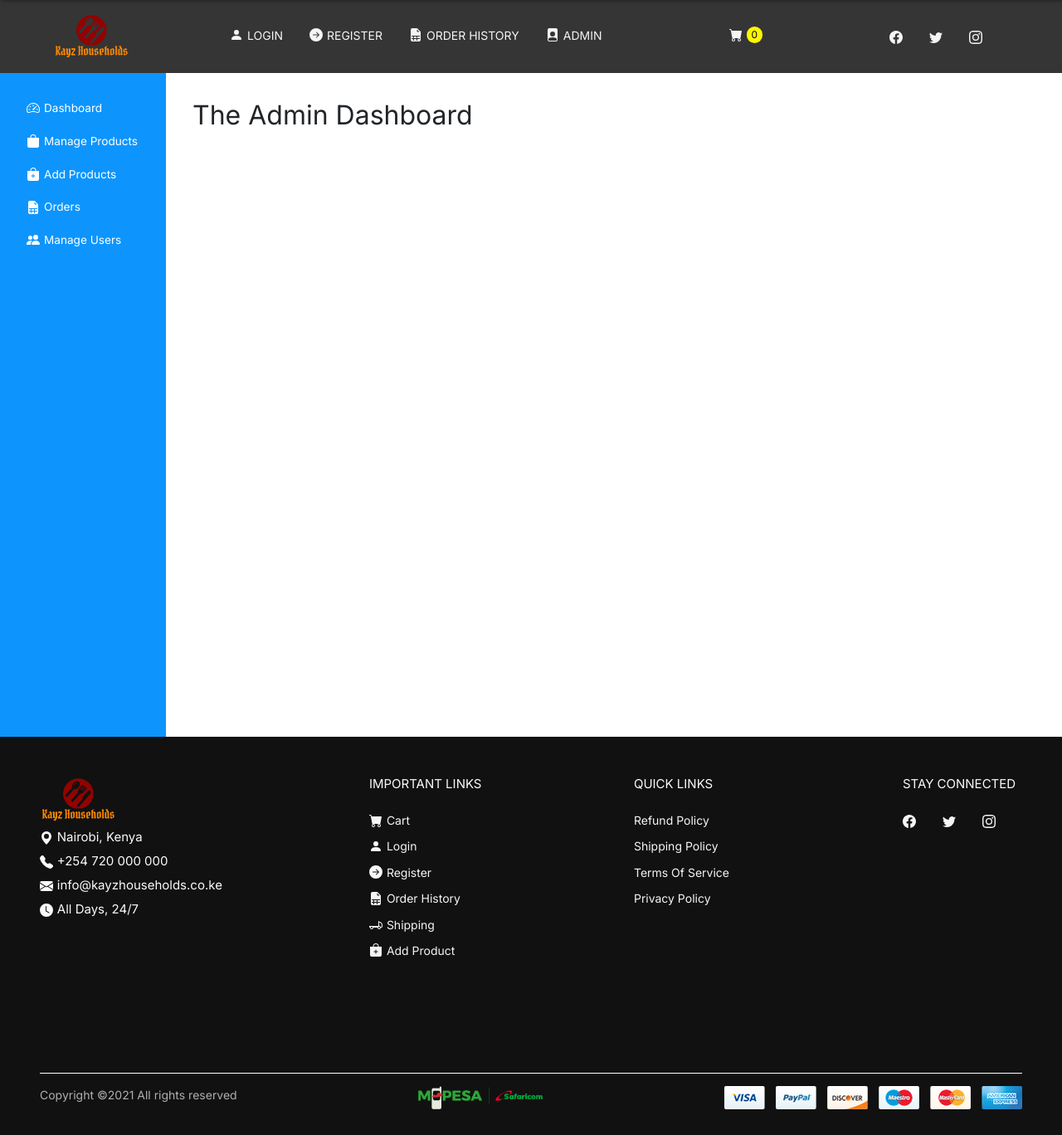
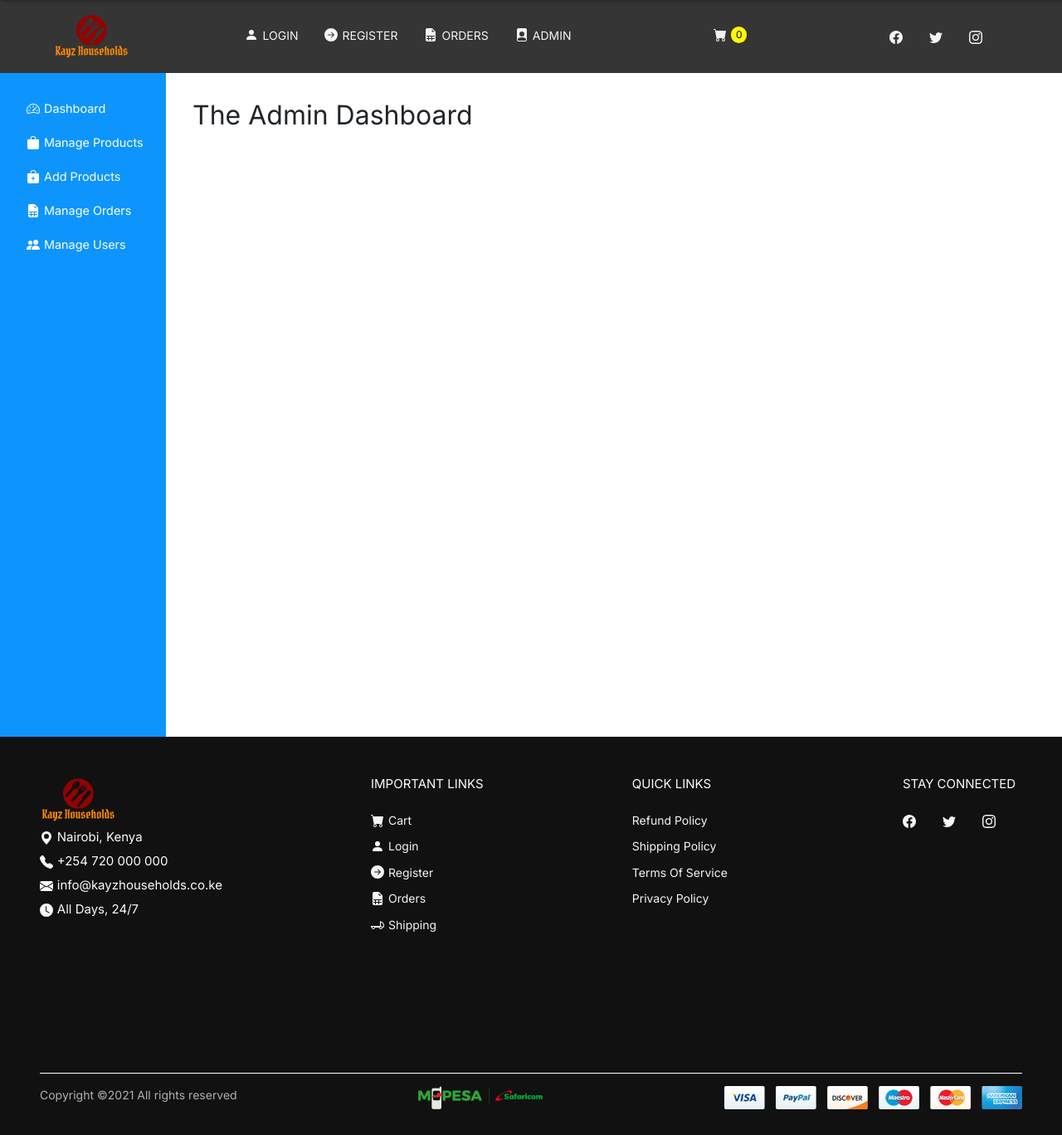
Before and after one commit to chaoocharles/kayz-households, a React (Create React App) app: page /admin-dashboard in a window 1280 px wide. Shown: the whole page at 83% size. Built offline with nearby package versions, Linux system fonts and the light colour scheme.

Commit message:
links update

```diff
--- a/src/components/admin/AdminDashboard.jsx
+++ b/src/components/admin/AdminDashboard.jsx
@@ -4,6 +4,9 @@ import { Route, Switch, useRouteMatch } from "react-router-dom";
 import Dashboard from "./Dashboard";
 import AdminNav from "./adminNav/AdminNav";
 import AddProduct from "../products/AddProduct";
+import ManageProducts from "../products/ManageProducts";
+import ManageOrders from "../orders/ManageOrders";
+import ManageUsers from "../users/ManageUsers";
 
 import "./AdminDashboard.css";
 
@@ -17,7 +20,10 @@ const AdminDashboard = () => {
           <div className="content">
             <Switch>
               <Route exact path={path} component={Dashboard} />
+              <Route exact path={`${path}/manageproducts`} component={ManageProducts} />
               <Route exact path={`${path}/addproduct`} component={AddProduct} />
+              <Route exact path={`${path}/manageorders`} component={ManageOrders} />
+              <Route exact path={`${path}/manageusers`} component={ManageUsers} />
             </Switch>
           </div>
         </div>
--- a/src/components/admin/adminNav/AdminNav.css
+++ b/src/components/admin/adminNav/AdminNav.css
@@ -7,7 +7,7 @@
 .admin-nav a {
   text-decoration: none;
   color: rgb(255, 255, 255);
-  font-size: 0.85rem;
+  font-size: 0.9rem;
   display: inline-block;
   text-transform: capitalize;
   position: relative;
--- a/src/components/admin/adminNav/AdminNav.jsx
+++ b/src/components/admin/adminNav/AdminNav.jsx
@@ -26,7 +26,7 @@ const AdminNav = ({ url }) => {
             <span>Dashboard</span>
           </span>
         </Link>
-        <Link to={`${url}`}>
+        <Link to={`${url}/manageproducts`}>
           <span className="center-items-v">
             <svg
               xmlns="http://www.w3.org/2000/svg"
@@ -59,7 +59,7 @@ const AdminNav = ({ url }) => {
             <span>Add Products</span>
           </span>
         </Link>
-        <Link to={`${url}`}>
+        <Link to={`${url}/manageorders`}>
           <span className="center-items-v">
             <svg
               xmlns="http://www.w3.org/2000/svg"
@@ -72,10 +72,10 @@ const AdminNav = ({ url }) => {
               <path d="M6 12v-2h3v2H6z" />
               <path d="M9.293 0H4a2 2 0 0 0-2 2v12a2 2 0 0 0 2 2h8a2 2 0 0 0 2-2V4.707A1 1 0 0 0 13.707 4L10 .293A1 1 0 0 0 9.293 0zM9.5 3.5v-2l3 3h-2a1 1 0 0 1-1-1zM3 9h10v1h-3v2h3v1h-3v2H9v-2H6v2H5v-2H3v-1h2v-2H3V9z" />
             </svg>
-            <span>Orders</span>
+            <span>Manage Orders</span>
           </span>
         </Link>
-        <Link to={`${url}`}>
+        <Link to={`${url}/manageusers`}>
           <span className="center-items-v">
             <svg
               xmlns="http://www.w3.org/2000/svg"
--- a/src/components/layout/Footer.jsx
+++ b/src/components/layout/Footer.jsx
@@ -135,7 +135,7 @@ const Footer = () => {
                     <path d="M6 12v-2h3v2H6z" />
                     <path d="M9.293 0H4a2 2 0 0 0-2 2v12a2 2 0 0 0 2 2h8a2 2 0 0 0 2-2V4.707A1 1 0 0 0 13.707 4L10 .293A1 1 0 0 0 9.293 0zM9.5 3.5v-2l3 3h-2a1 1 0 0 1-1-1zM3 9h10v1h-3v2h3v1h-3v2H9v-2H6v2H5v-2H3v-1h2v-2H3V9z" />
                   </svg>
-                  <span>Order History</span>
+                  <span>Orders</span>
                 </span>
               </a>
               <a href="#" onClick={() => window.scrollTo(0, 0)}>
@@ -153,24 +153,6 @@ const Footer = () => {
                   <span>Shipping</span>
                 </span>
               </a>
-              <Link to="/addproduct" onClick={() => window.scrollTo(0, 0)}>
-                <span className="center-items-v">
-                  <svg
-                    xmlns="http://www.w3.org/2000/svg"
-                    width="16"
-                    height="16"
-                    fill="currentColor"
-                    className="bi bi-bag-plus-fill"
-                    viewBox="0 0 16 16"
-                  >
-                    <path
-                      fill-rule="evenodd"
-                      d="M10.5 3.5a2.5 2.5 0 0 0-5 0V4h5v-.5zm1 0V4H15v10a2 2 0 0 1-2 2H3a2 2 0 0 1-2-2V4h3.5v-.5a3.5 3.5 0 1 1 7 0zM8.5 8a.5.5 0 0 0-1 0v1.5H6a.5.5 0 0 0 0 1h1.5V12a.5.5 0 0 0 1 0v-1.5H10a.5.5 0 0 0 0-1H8.5V8z"
-                    />
-                  </svg>
-                  <span>Add Product</span>
-                </span>
-              </Link>
             </div>
           </div>
           <div>
--- a/src/components/layout/navBar/NavLinks.jsx
+++ b/src/components/layout/navBar/NavLinks.jsx
@@ -47,7 +47,7 @@ const NavLinks = () => {
             <path d="M6 12v-2h3v2H6z" />
             <path d="M9.293 0H4a2 2 0 0 0-2 2v12a2 2 0 0 0 2 2h8a2 2 0 0 0 2-2V4.707A1 1 0 0 0 13.707 4L10 .293A1 1 0 0 0 9.293 0zM9.5 3.5v-2l3 3h-2a1 1 0 0 1-1-1zM3 9h10v1h-3v2h3v1h-3v2H9v-2H6v2H5v-2H3v-1h2v-2H3V9z" />
           </svg>
-          <span>Order History</span>
+          <span>Orders</span>
         </span>
       </a>
       <Link to="/admin-dashboard" onClick={() => window.scrollTo(0, 0)}>
--- /dev/null
+++ b/src/components/orders/ManageOrders.jsx
@@ -0,0 +1,11 @@
+import React from "react";
+
+const ManageOrders = () => {
+  return (
+    <>
+      <h2>Manage Orders</h2>
+    </>
+  );
+};
+
+export default ManageOrders;
--- /dev/null
+++ b/src/components/products/ManageProducts.jsx
@@ -0,0 +1,11 @@
+import React from "react";
+
+const ManageProducts = () => {
+  return (
+    <>
+      <h2>Manage Products</h2>
+    </>
+  );
+};
+
+export default ManageProducts;
--- /dev/null
+++ b/src/components/users/ManageUsers.jsx
@@ -0,0 +1,11 @@
+import React from "react";
+
+const ManageUsers = () => {
+  return (
+    <>
+      <h2>Manage Users</h2>
+    </>
+  );
+};
+
+export default ManageUsers;
```
Also changed, not shown: src/components/orders/Orders.jsx (added, +11 -0 lines).
